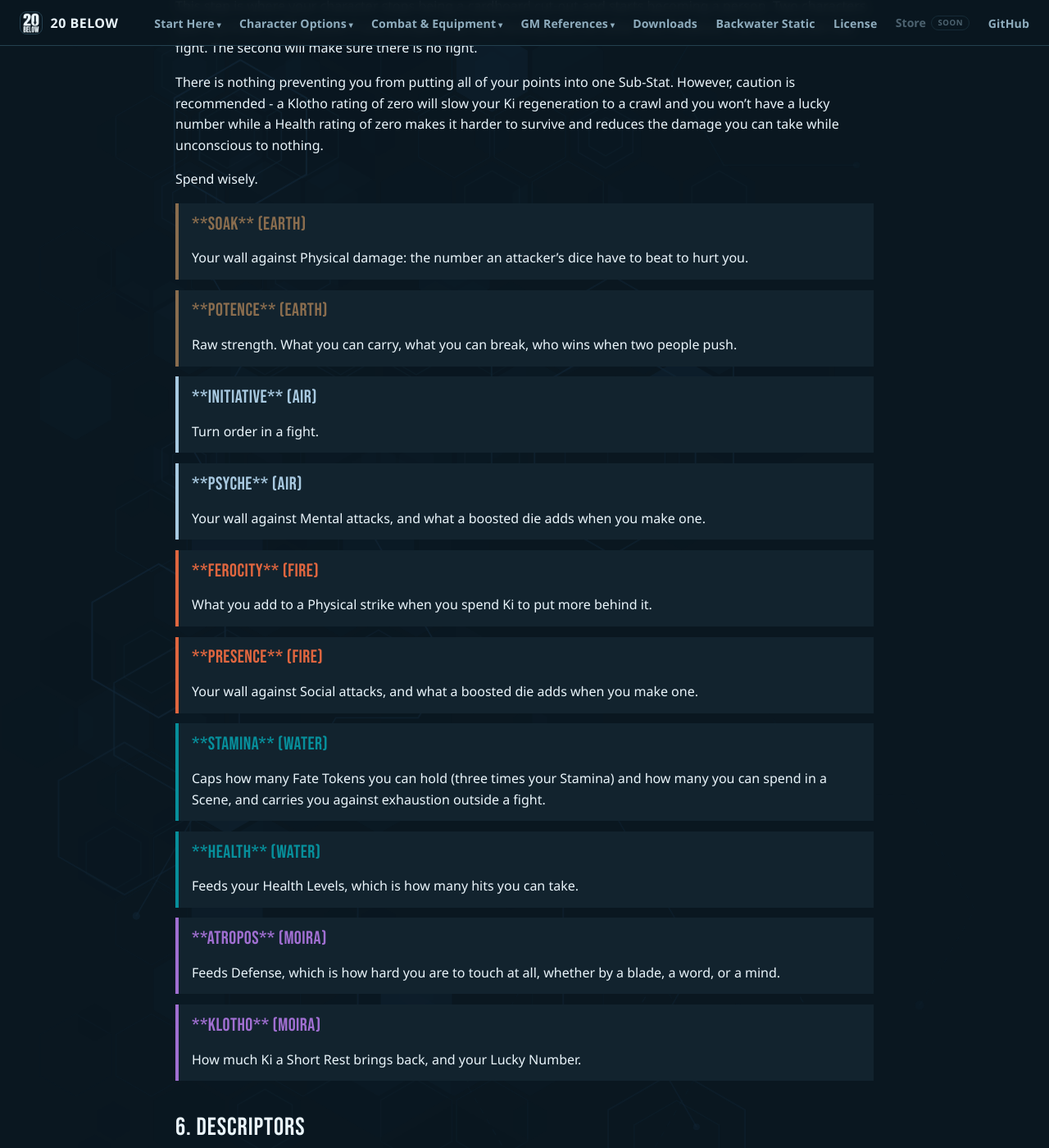
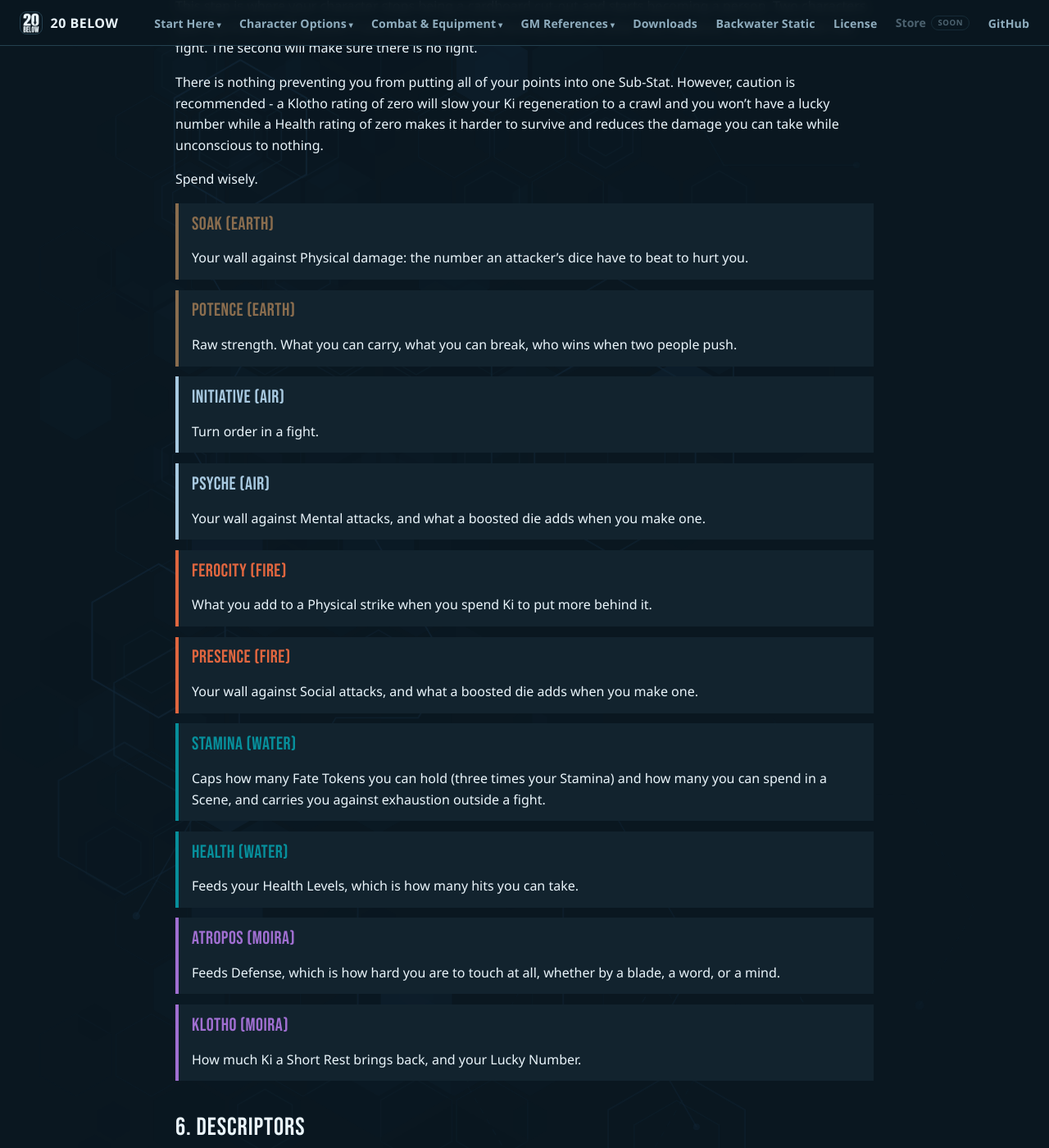
Before and after one commit to feralucce/20_Below, a Jekyll site: the page built from webbook/creating-a-character.md, in a window 1280 px wide and 1400 px high, scrolled down 6616 px. Shown: the whole window at 82% size. Built offline with Jekyll 4.4.1, drawn with Linux system fonts in a browser that asks for light colours.

Commit message:
Web book: block titles are markdown too
The Sub-Stat asides are titled "**Soak** (Earth)", and the title was
emitted as a paragraph - a block element, whose contents kramdown leaves
alone unless told otherwise. So ten cards shipped with their asterisks
showing. markdown="span" on the title, because a title is a line rather
than a passage.

Fixing that exposed the next one, which is why it is in the same commit:
with the bold real instead of literal, the page's own `strong` rule
repainted those titles in the text colour and took the Element colour off
the one word that most needs to carry it. Emphasis inside a block title
inherits now, weight included - Bebas has no bold, and asking for one
gets a synthetic smear of the regular.

The first of these was visible on the page. The second would have been
too, and would have looked like a colour that had simply been chosen.

Co-Authored-By: Claude Opus 5 <noreply@anthropic.com>

```diff
--- a/_layouts/webbook.html
+++ b/_layouts/webbook.html
@@ -252,6 +252,18 @@
     font-size: 1.4rem;
     line-height: 1.15;
     letter-spacing: 0.02em;
+  }
+  /* A title written with emphasis in it - the Sub-Stat asides are titled
+     "**Soak** (Earth)" - now that the markdown in a title is actually
+     rendered. Left alone, the page's own strong rule repaints it in the
+     text colour and the element colour is lost on the one word that most
+     wants it. Weight inherits too: Bebas has no bold, so asking for one
+     gets a synthetic smear of the regular. */
+  .block-title strong,
+  .block-title em {
+    color: inherit;
+    font-weight: inherit;
+    font-style: inherit;
   }
   /* The parenthetical the print edition sets beside a block's name - an
      Element's two Sub-Stats, or a Sub-Stat's Element. Quiet on purpose:
--- a/webbook/creating-a-character.md
+++ b/webbook/creating-a-character.md
@@ -59,7 +59,7 @@ If none of the premade Natures quite do the trick, you can write your own. The f
 ## Premade Natures
 <div class="aside" markdown="1">
 
-<p class="block-title">Analyst</p>
+<p class="block-title" markdown="span">Analyst</p>
 
 Nothing gets acted on until you understand how it actually works. *Trigger:* Pausing the plan to dig into the mechanism, the pattern or the real cause before moving.
 
@@ -67,7 +67,7 @@ Nothing gets acted on until you understand how it actually works. *Trigger:* Pau
 
 <div class="aside" markdown="1">
 
-<p class="block-title">Avenger</p>
+<p class="block-title" markdown="span">Avenger</p>
 
 A wrong doesn’t stay unanswered. *Trigger:* Pursuing payback or justice even when it isn’t the smart move.
 
@@ -75,7 +75,7 @@ A wrong doesn’t stay unanswered. *Trigger:* Pursuing payback or justice even w
 
 <div class="aside" markdown="1">
 
-<p class="block-title">Caregiver</p>
+<p class="block-title" markdown="span">Caregiver</p>
 
 Other people’s wounds are yours to tend. *Trigger:* Stopping to help, heal or comfort someone at your own expense.
 
@@ -83,7 +83,7 @@ Other people’s wounds are yours to tend. *Trigger:* Stopping to help, heal or
 
 <div class="aside" markdown="1">
 
-<p class="block-title">Charmer</p>
+<p class="block-title" markdown="span">Charmer</p>
 
 People are won over, not overpowered. *Trigger:* Turning a hostile or closed-off person into an ally through charm alone.
 
@@ -91,7 +91,7 @@ People are won over, not overpowered. *Trigger:* Turning a hostile or closed-off
 
 <div class="aside" markdown="1">
 
-<p class="block-title">Competitor</p>
+<p class="block-title" markdown="span">Competitor</p>
 
 Everything is a contest you intend to win. *Trigger:* Turning a task into a competition and pushing past what was needed.
 
@@ -99,7 +99,7 @@ Everything is a contest you intend to win. *Trigger:* Turning a task into a comp
 
 <div class="aside" markdown="1">
 
-<p class="block-title">Daredevil</p>
+<p class="block-title" markdown="span">Daredevil</p>
 
 The safe option is the boring option. *Trigger:* Taking the reckless, high-stakes move when a safer one was sitting right there.
 
@@ -107,7 +107,7 @@ The safe option is the boring option. *Trigger:* Taking the reckless, high-stake
 
 <div class="aside" markdown="1">
 
-<p class="block-title">Diplomat</p>
+<p class="block-title" markdown="span">Diplomat</p>
 
 Every conflict has a deal hiding inside it. *Trigger:* Talking two sides down from a fight instead of picking one.
 
@@ -115,7 +115,7 @@ Every conflict has a deal hiding inside it. *Trigger:* Talking two sides down fr
 
 <div class="aside" markdown="1">
 
-<p class="block-title">Enforcer</p>
+<p class="block-title" markdown="span">Enforcer</p>
 
 A deal is a deal, and someone has to make sure it holds. *Trigger:* Making someone answer for a broken promise or an unpaid debt.
 
@@ -123,7 +123,7 @@ A deal is a deal, and someone has to make sure it holds. *Trigger:* Making someo
 
 <div class="aside" markdown="1">
 
-<p class="block-title">Fixer</p>
+<p class="block-title" markdown="span">Fixer</p>
 
 Every problem has a working solution if you’re clever enough. *Trigger:* Solving a mess through leverage, favors or a clever angle instead of force.
 
@@ -131,7 +131,7 @@ Every problem has a working solution if you’re clever enough. *Trigger:* Solvi
 
 <div class="aside" markdown="1">
 
-<p class="block-title">Ghost</p>
+<p class="block-title" markdown="span">Ghost</p>
 
 The less anyone knows about you, the safer everyone is. *Trigger:* Choosing to disappear, stay unseen or erase your trail instead of being known.
 
@@ -139,7 +139,7 @@ The less anyone knows about you, the safer everyone is. *Trigger:* Choosing to d
 
 <div class="aside" markdown="1">
 
-<p class="block-title">Guardian</p>
+<p class="block-title" markdown="span">Guardian</p>
 
 Some things are yours to watch over. *Trigger:* Standing your ground to protect a place, group or thing you’ve claimed.
 
@@ -147,7 +147,7 @@ Some things are yours to watch over. *Trigger:* Standing your ground to protect
 
 <div class="aside" markdown="1">
 
-<p class="block-title">Idealist</p>
+<p class="block-title" markdown="span">Idealist</p>
 
 The world can be better, and you’re proof it’s worth trying. *Trigger:* Pushing for the principled option when the cynical one is easier.
 
@@ -155,7 +155,7 @@ The world can be better, and you’re proof it’s worth trying. *Trigger:* Push
 
 <div class="aside" markdown="1">
 
-<p class="block-title">Judge</p>
+<p class="block-title" markdown="span">Judge</p>
 
 Right and wrong get named out loud. *Trigger:* Calling out someone’s conduct plainly, even when it’s socially costly.
 
@@ -163,7 +163,7 @@ Right and wrong get named out loud. *Trigger:* Calling out someone’s conduct p
 
 <div class="aside" markdown="1">
 
-<p class="block-title">Leader</p>
+<p class="block-title" markdown="span">Leader</p>
 
 Someone has to call the shot, so it’s you. *Trigger:* Making the hard call for the group and owning the outcome.
 
@@ -171,7 +171,7 @@ Someone has to call the shot, so it’s you. *Trigger:* Making the hard call for
 
 <div class="aside" markdown="1">
 
-<p class="block-title">Loner</p>
+<p class="block-title" markdown="span">Loner</p>
 
 You handle it yourself. *Trigger:* Refusing help, or cutting yourself off from the group, to solve something alone.
 
@@ -179,7 +179,7 @@ You handle it yourself. *Trigger:* Refusing help, or cutting yourself off from t
 
 <div class="aside" markdown="1">
 
-<p class="block-title">Mentor</p>
+<p class="block-title" markdown="span">Mentor</p>
 
 Someone else’s growth matters more than your own credit. *Trigger:* Stepping back so someone else can learn, lead or take the win.
 
@@ -187,7 +187,7 @@ Someone else’s growth matters more than your own credit. *Trigger:* Stepping b
 
 <div class="aside" markdown="1">
 
-<p class="block-title">Opportunist</p>
+<p class="block-title" markdown="span">Opportunist</p>
 
 Chaos is just an opening nobody has grabbed yet. *Trigger:* Turning someone else’s disaster into your own advantage.
 
@@ -195,7 +195,7 @@ Chaos is just an opening nobody has grabbed yet. *Trigger:* Turning someone else
 
 <div class="aside" markdown="1">
 
-<p class="block-title">Perfectionist</p>
+<p class="block-title" markdown="span">Perfectionist</p>
 
 Good enough isn’t. *Trigger:* Redoing it, refusing to ship it, or pushing back on a “good enough” result.
 
@@ -203,7 +203,7 @@ Good enough isn’t. *Trigger:* Redoing it, refusing to ship it, or pushing back
 
 <div class="aside" markdown="1">
 
-<p class="block-title">Protector</p>
+<p class="block-title" markdown="span">Protector</p>
 
 Someone else’s safety comes before yours. *Trigger:* Taking a hit, a risk or a loss meant for someone who can’t fend for themselves.
 
@@ -211,7 +211,7 @@ Someone else’s safety comes before yours. *Trigger:* Taking a hit, a risk or a
 
 <div class="aside" markdown="1">
 
-<p class="block-title">Rebel</p>
+<p class="block-title" markdown="span">Rebel</p>
 
 Authority is something to test, not obey. *Trigger:* Breaking a rule or defying an order specifically because it was given.
 
@@ -219,7 +219,7 @@ Authority is something to test, not obey. *Trigger:* Breaking a rule or defying
 
 <div class="aside" markdown="1">
 
-<p class="block-title">Showman</p>
+<p class="block-title" markdown="span">Showman</p>
 
 The room should be watching you. *Trigger:* Turning a moment into a performance, at some cost to subtlety or safety.
 
@@ -227,7 +227,7 @@ The room should be watching you. *Trigger:* Turning a moment into a performance,
 
 <div class="aside" markdown="1">
 
-<p class="block-title">Skeptic</p>
+<p class="block-title" markdown="span">Skeptic</p>
 
 The comfortable answer is usually the wrong one. *Trigger:* Refusing an easy explanation until you’ve checked it yourself.
 
@@ -235,7 +235,7 @@ The comfortable answer is usually the wrong one. *Trigger:* Refusing an easy exp
 
 <div class="aside" markdown="1">
 
-<p class="block-title">Survivor</p>
+<p class="block-title" markdown="span">Survivor</p>
 
 Getting through today matters more than looking good doing it. *Trigger:* Choosing the ugly, practical option over the proud one to come out ahead.
 
@@ -243,7 +243,7 @@ Getting through today matters more than looking good doing it. *Trigger:* Choosi
 
 <div class="aside" markdown="1">
 
-<p class="block-title">Trickster</p>
+<p class="block-title" markdown="span">Trickster</p>
 
 The straight path is boring. *Trigger:* Solving a problem through misdirection, a lie or a bit instead of the obvious approach.
 
@@ -251,7 +251,7 @@ The straight path is boring. *Trigger:* Solving a problem through misdirection,
 
 <div class="aside" markdown="1">
 
-<p class="block-title">True Believer</p>
+<p class="block-title" markdown="span">True Believer</p>
 
 A cause or a code outranks your own comfort. *Trigger:* Sticking to your code when the easy move would break it.
 
@@ -259,7 +259,7 @@ A cause or a code outranks your own comfort. *Trigger:* Sticking to your code wh
 
 <div class="aside" markdown="1">
 
-<p class="block-title">Wanderer</p>
+<p class="block-title" markdown="span">Wanderer</p>
 
 Roots are just something to outrun. *Trigger:* Walking away from a place, group or claim rather than settling into it.
 
@@ -276,7 +276,7 @@ Each of your Attributes starts at 1 for free. You have **20 points** to spend ac
 The next step gives you more points for every point you spend here.
 <div class="skill skill--earth" markdown="1">
 
-<p class="block-title">Earth<span class="block-pill">Soak / Potence</span></p>
+<p class="block-title" markdown="span">Earth<span class="block-pill">Soak / Potence</span></p>
 
 <div class="skill-flavour" markdown="1">
 
@@ -290,7 +290,7 @@ How strong you are, how hard you hit, how much punishment you can take. Splits i
 
 <div class="skill skill--air" markdown="1">
 
-<p class="block-title">Air<span class="block-pill">Initiative / Psyche</span></p>
+<p class="block-title" markdown="span">Air<span class="block-pill">Initiative / Psyche</span></p>
 
 <div class="skill-flavour" markdown="1">
 
@@ -304,7 +304,7 @@ How fast you react, how well you keep pace when things change, how clearly you t
 
 <div class="skill skill--fire" markdown="1">
 
-<p class="block-title">Fire<span class="block-pill">Ferocity / Presence</span></p>
+<p class="block-title" markdown="span">Fire<span class="block-pill">Ferocity / Presence</span></p>
 
 <div class="skill-flavour" markdown="1">
 
@@ -318,7 +318,7 @@ How hard you push, and how much of yourself you put into a confrontation, whethe
 
 <div class="skill skill--water" markdown="1">
 
-<p class="block-title">Water<span class="block-pill">Stamina / Health</span></p>
+<p class="block-title" markdown="span">Water<span class="block-pill">Stamina / Health</span></p>
 
 <div class="skill-flavour" markdown="1">
 
@@ -332,7 +332,7 @@ How tuned in you are to the world and the people in it, and how much you can wea
 
 <div class="skill skill--moira" markdown="1">
 
-<p class="block-title">Moira<span class="block-pill">Atropos / Klotho</span></p>
+<p class="block-title" markdown="span">Moira<span class="block-pill">Atropos / Klotho</span></p>
 
 <div class="skill-flavour" markdown="1">
 
@@ -356,7 +356,7 @@ Spend wisely.
 
 <div class="aside aside--earth" markdown="1">
 
-<p class="block-title">**Soak** (Earth)</p>
+<p class="block-title" markdown="span">**Soak** (Earth)</p>
 
 Your wall against Physical damage: the number an attacker’s dice have to beat to hurt you.
 
@@ -364,7 +364,7 @@ Your wall against Physical damage: the number an attacker’s dice have to beat
 
 <div class="aside aside--earth" markdown="1">
 
-<p class="block-title">**Potence** (Earth)</p>
+<p class="block-title" markdown="span">**Potence** (Earth)</p>
 
 Raw strength. What you can carry, what you can break, who wins when two people push.
 
@@ -372,7 +372,7 @@ Raw strength. What you can carry, what you can break, who wins when two people p
 
 <div class="aside aside--air" markdown="1">
 
-<p class="block-title">**Initiative** (Air)</p>
+<p class="block-title" markdown="span">**Initiative** (Air)</p>
 
 Turn order in a fight.
 
@@ -380,7 +380,7 @@ Turn order in a fight.
 
 <div class="aside aside--air" markdown="1">
 
-<p class="block-title">**Psyche** (Air)</p>
+<p class="block-title" markdown="span">**Psyche** (Air)</p>
 
 Your wall against Mental attacks, and what a boosted die adds when you make one.
 
@@ -388,7 +388,7 @@ Your wall against Mental attacks, and what a boosted die adds when you make one.
 
 <div class="aside aside--fire" markdown="1">
 
-<p class="block-title">**Ferocity** (Fire)</p>
+<p class="block-title" markdown="span">**Ferocity** (Fire)</p>
 
 What you add to a Physical strike when you spend Ki to put more behind it.
 
@@ -396,7 +396,7 @@ What you add to a Physical strike when you spend Ki to put more behind it.
 
 <div class="aside aside--fire" markdown="1">
 
-<p class="block-title">**Presence** (Fire)</p>
+<p class="block-title" markdown="span">**Presence** (Fire)</p>
 
 Your wall against Social attacks, and what a boosted die adds when you make one.
 
@@ -404,7 +404,7 @@ Your wall against Social attacks, and what a boosted die adds when you make one.
 
 <div class="aside aside--water" markdown="1">
 
-<p class="block-title">**Stamina** (Water)</p>
+<p class="block-title" markdown="span">**Stamina** (Water)</p>
 
 Caps how many Fate Tokens you can hold (three times your Stamina) and how many you can spend in a Scene, and carries you against exhaustion outside a fight.
 
@@ -412,7 +412,7 @@ Caps how many Fate Tokens you can hold (three times your Stamina) and how many y
 
 <div class="aside aside--water" markdown="1">
 
-<p class="block-title">**Health** (Water)</p>
+<p class="block-title" markdown="span">**Health** (Water)</p>
 
 Feeds your Health Levels, which is how many hits you can take.
 
@@ -420,7 +420,7 @@ Feeds your Health Levels, which is how many hits you can take.
 
 <div class="aside aside--moira" markdown="1">
 
-<p class="block-title">**Atropos** (Moira)</p>
+<p class="block-title" markdown="span">**Atropos** (Moira)</p>
 
 Feeds Defense, which is how hard you are to touch at all, whether by a blade, a word, or a mind.
 
@@ -428,7 +428,7 @@ Feeds Defense, which is how hard you are to touch at all, whether by a blade, a
 
 <div class="aside aside--moira" markdown="1">
 
-<p class="block-title">**Klotho** (Moira)</p>
+<p class="block-title" markdown="span">**Klotho** (Moira)</p>
 
 How much Ki a Short Rest brings back, and your Lucky Number.
 
@@ -444,13 +444,13 @@ These descriptors aren’t just decorative and descriptive - they are load beari
 
 <div class="aside" markdown="1">
 
-<p class="block-title">Is this a good Descriptor?</p>
+<p class="block-title" markdown="span">Is this a good Descriptor?</p>
 
 The easiest way to tell if a descriptor will work for your character is to try it by saying "Ronan is _______."
 
 <div class="aside aside--pc" markdown="1">
 
-<p class="block-title">Functional descriptors</p>
+<p class="block-title" markdown="span">Functional descriptors</p>
 
 - brawny
 - sinuous
@@ -461,7 +461,7 @@ The easiest way to tell if a descriptor will work for your character is to try i
 
 <div class="aside aside--danger" markdown="1">
 
-<p class="block-title">Non-functional Descriptors</p>
+<p class="block-title" markdown="span">Non-functional Descriptors</p>
 
 - Corwin of Amber
 - government intelligence
```
Also changed, not shown: tools/brewblocks.py (+11 -1 lines).
